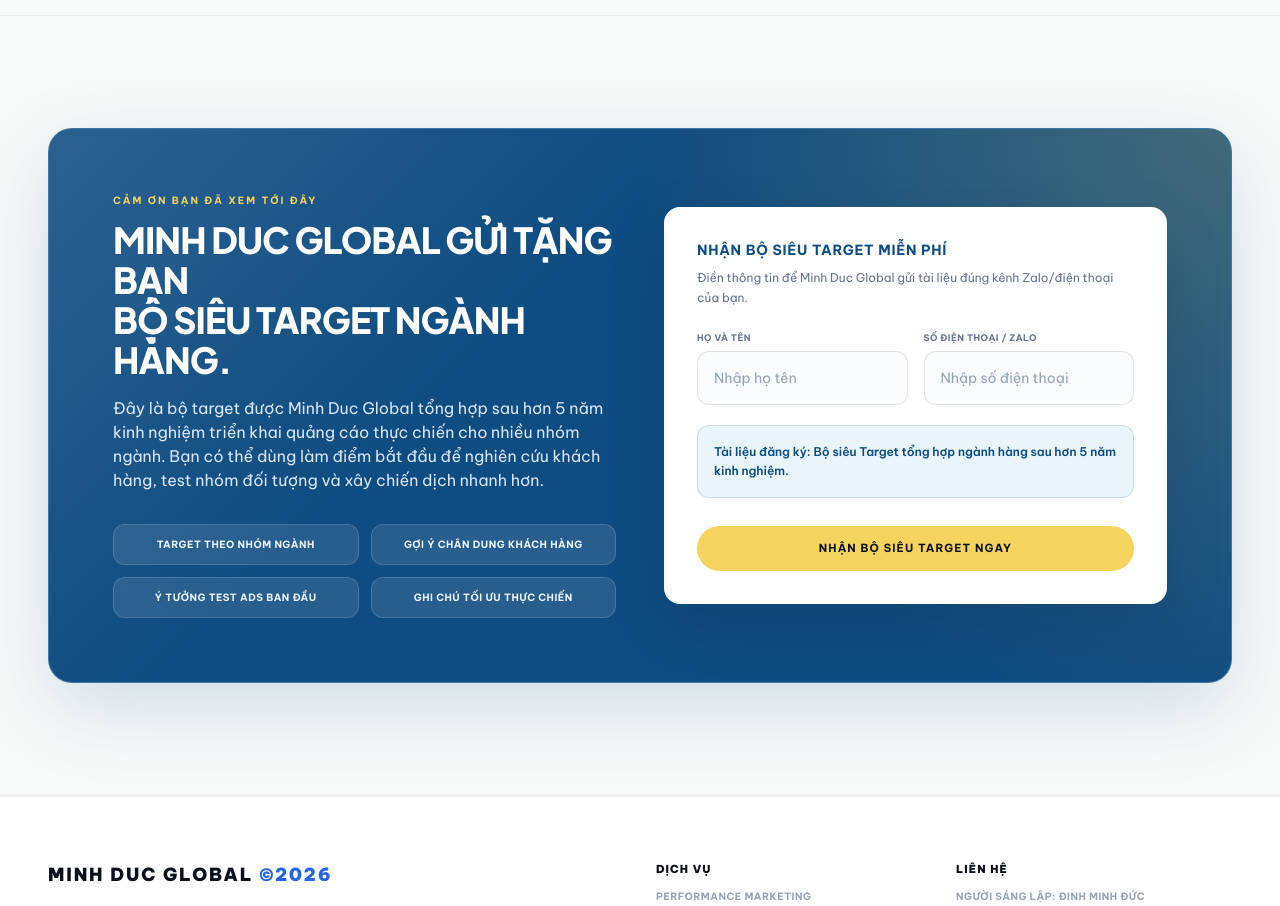
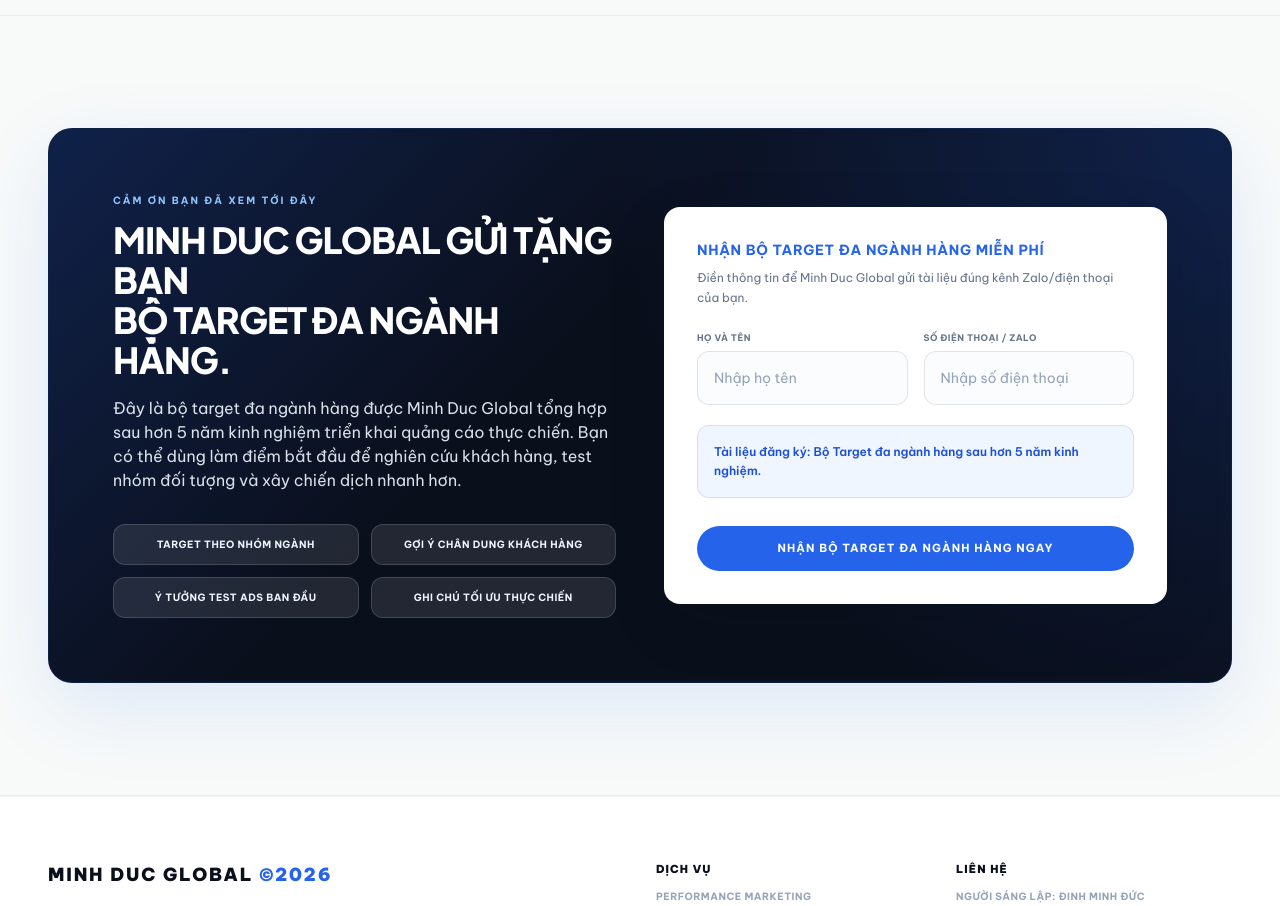
Before and after one commit to khiteduy/landing-page-minhduc, a React (Vite) app: page / in a window 1280 px wide. Shown: the part 10920-11826 px from the top of the page. Built offline with nearby package versions, Linux system fonts and the light colour scheme; no server answers.

Commit message:
Update toolkit offer copy and align colors

```diff
--- a/src/App.jsx
+++ b/src/App.jsx
@@ -65,10 +65,10 @@
 
   const toolkitForm = useForm(
     {
-      formType: "nhan_bo_sieu_target",
+      formType: "nhan_bo_target_da_nganh_hang",
       leadSource: "website_toolkit_form",
       leadCategory: "resource_download",
-      requestedTool: "Bộ siêu Target tổng hợp ngành hàng sau hơn 5 năm kinh nghiệm",
+      requestedTool: "Bộ Target đa ngành hàng sau hơn 5 năm kinh nghiệm",
       name: "",
       phone: "",
     },
--- a/src/components/ToolkitSection.jsx
+++ b/src/components/ToolkitSection.jsx
@@ -5,21 +5,21 @@
     <section id="toolkit" className="py-28 bg-[#F8FAF9] border-b border-[#0A0F1C]/5">
       <div className="section-container">
 
-        <div className="toolkit-hero p-8 sm:p-12 lg:p-16 rounded-3xl bg-[#0F4C81] text-white relative overflow-hidden border border-[#B7D9F4]/30 shadow-[0_25px_80px_rgba(15,76,129,0.16)]">
-          <div className="absolute inset-0 bg-[linear-gradient(135deg,rgba(255,255,255,0.12),transparent_38%),radial-gradient(circle_at_top_right,rgba(244,211,94,0.22),transparent_46%)] pointer-events-none" />
+        <div className="toolkit-hero p-8 sm:p-12 lg:p-16 rounded-3xl bg-[#0A0F1C] text-white relative overflow-hidden border border-[#2563EB]/20 shadow-[0_25px_80px_rgba(37,99,235,0.12)]">
+          <div className="absolute inset-0 bg-[linear-gradient(135deg,rgba(37,99,235,0.22),transparent_42%),radial-gradient(circle_at_top_right,rgba(37,99,235,0.22),transparent_48%)] pointer-events-none" />
 
           {toolkitForm.success ? (
             <div className="relative flex flex-col items-center justify-center py-12 text-center">
-              <div className="flex h-16 w-16 items-center justify-center rounded-full bg-[#F4D35E] text-[#0A0F1C] shadow-md animate-pulse">
+              <div className="flex h-16 w-16 items-center justify-center rounded-full bg-[#2563EB] text-white shadow-md animate-pulse">
                 <svg className="h-6 w-6" fill="none" viewBox="0 0 24 24" stroke="currentColor" strokeWidth="2.5">
                   <path strokeLinecap="round" strokeLinejoin="round" d="M5 13l4 4L19 7" />
                 </svg>
               </div>
               <h3 className="mt-6 text-xl font-bold text-white uppercase tracking-wider animate-fade-in">
-                Đăng ký nhận bộ siêu Target thành công!
+                Đăng ký nhận bộ Target đa ngành hàng thành công!
               </h3>
               <p className="mt-3 max-w-md text-slate-300 text-sm leading-relaxed">
-                Cảm ơn bạn. Minh Duc Global sẽ gửi bộ siêu Target tổng hợp ngành hàng qua số điện thoại/Zalo bạn đã đăng ký.
+                Cảm ơn bạn. Minh Duc Global sẽ gửi bộ Target đa ngành hàng qua số điện thoại/Zalo bạn đã đăng ký.
               </p>
               <button
                 type="button"
@@ -33,14 +33,14 @@
             <div className="relative grid grid-cols-1 lg:grid-cols-12 gap-12 items-center">
               {/* Bên trái: Lời mời và các pill */}
               <div className="lg:col-span-6">
-                <p className="text-[10px] font-bold uppercase tracking-[0.2em] text-[#F4D35E]">
+                <p className="text-[10px] font-bold uppercase tracking-[0.2em] text-[#93C5FD]">
                   Cảm ơn bạn đã xem tới đây
                 </p>
                 <h2 className="mt-3 text-3xl sm:text-4xl font-black leading-tight text-white uppercase tracking-tight font-display">
-                  Minh Duc Global gửi tặng bạn <br />Bộ siêu Target ngành hàng.
+                  Minh Duc Global gửi tặng bạn <br />Bộ Target đa ngành hàng.
                 </h2>
                 <p className="mt-4 text-blue-50/90 text-sm sm:text-base leading-relaxed">
-                  Đây là bộ target được Minh Duc Global tổng hợp sau hơn 5 năm kinh nghiệm triển khai quảng cáo thực chiến cho nhiều nhóm ngành. Bạn có thể dùng làm điểm bắt đầu để nghiên cứu khách hàng, test nhóm đối tượng và xây chiến dịch nhanh hơn.
+                  Đây là bộ target đa ngành hàng được Minh Duc Global tổng hợp sau hơn 5 năm kinh nghiệm triển khai quảng cáo thực chiến. Bạn có thể dùng làm điểm bắt đầu để nghiên cứu khách hàng, test nhóm đối tượng và xây chiến dịch nhanh hơn.
                 </p>
 
                 {/* 4 Pills tài liệu */}
@@ -62,8 +62,8 @@
 
               {/* Bên phải: Form đăng ký */}
               <div className="lg:col-span-6 bg-white p-6 sm:p-8 rounded-2xl border border-white/30 shadow-[0_20px_60px_rgba(10,15,28,0.12)]">
-                <h4 className="text-sm font-bold uppercase tracking-wider text-[#0F4C81] mb-2">
-                  Nhận bộ siêu Target miễn phí
+                <h4 className="text-sm font-bold uppercase tracking-wider text-[#2563EB] mb-2">
+                  Nhận bộ Target đa ngành hàng miễn phí
                 </h4>
                 <p className="mb-6 text-xs leading-relaxed text-slate-500">
                   Điền thông tin để Minh Duc Global gửi tài liệu đúng kênh Zalo/điện thoại của bạn.
@@ -84,7 +84,7 @@
                         className={`w-full text-slate-900 placeholder:text-slate-400 text-sm outline-none transition-all ${
                           toolkitForm.errors.name
                             ? "border-red-400 bg-red-50/90"
-                            : "border-slate-200 bg-slate-50 focus:bg-white focus:border-[#0F4C81]"
+                            : "border-slate-200 bg-slate-50 focus:bg-white focus:border-[#2563EB]"
                         }`}
                       />
                       {toolkitForm.errors.name && (
@@ -107,7 +107,7 @@
                         className={`w-full text-slate-900 placeholder:text-slate-400 text-sm outline-none transition-all ${
                           toolkitForm.errors.phone
                             ? "border-red-400 bg-red-50/90"
-                            : "border-slate-200 bg-slate-50 focus:bg-white focus:border-[#0F4C81]"
+                            : "border-slate-200 bg-slate-50 focus:bg-white focus:border-[#2563EB]"
                         }`}
                       />
                       {toolkitForm.errors.phone && (
@@ -118,8 +118,8 @@
                     </div>
                   </div>
 
-                  <div className="rounded-xl border border-[#0F4C81]/15 bg-[#EAF4FB] p-4 text-xs leading-relaxed text-[#0F4C81] font-semibold">
-                    Tài liệu đăng ký: Bộ siêu Target tổng hợp ngành hàng sau hơn 5 năm kinh nghiệm.
+                  <div className="rounded-xl border border-[#2563EB]/15 bg-[#EFF6FF] p-4 text-xs leading-relaxed text-[#1D4ED8] font-semibold">
+                    Tài liệu đăng ký: Bộ Target đa ngành hàng sau hơn 5 năm kinh nghiệm.
                   </div>
 
                   {toolkitForm.submitError && (
@@ -131,9 +131,9 @@
                   <button
                     type="submit"
                     disabled={toolkitForm.loading}
-                    className="btn-awwwards w-full text-center mt-2 py-4 bg-[#F4D35E] text-[#0A0F1C] hover:bg-[#ffe27a] font-extrabold"
+                    className="btn-awwwards w-full text-center mt-2 py-4 bg-[#2563EB] text-white hover:bg-[#1D4ED8] font-extrabold"
                   >
-                    {toolkitForm.loading ? "Đang xử lý..." : "Nhận bộ siêu Target ngay"}
+                    {toolkitForm.loading ? "Đang xử lý..." : "Nhận bộ Target đa ngành hàng ngay"}
                   </button>
 
                 </form>
```
